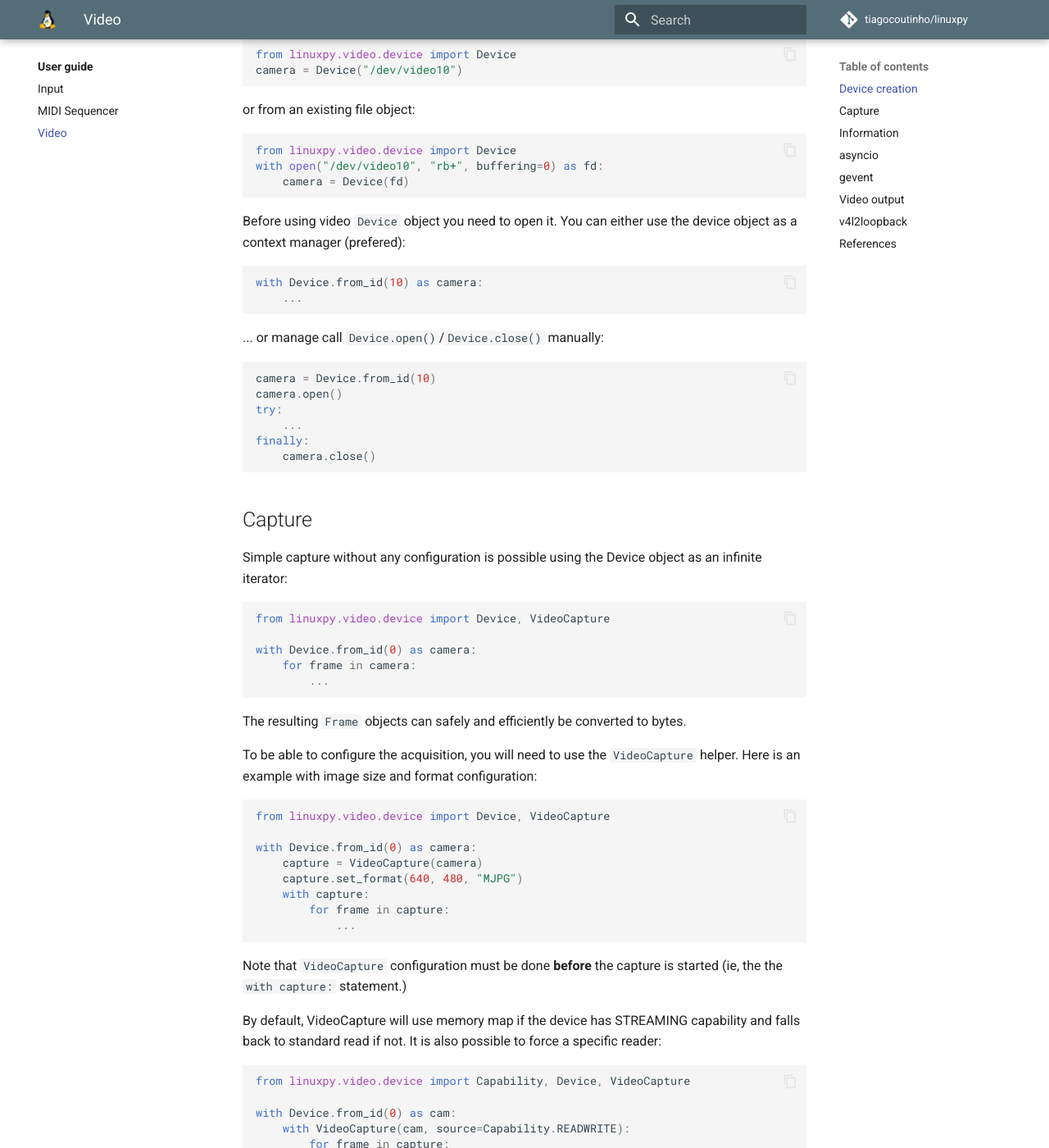
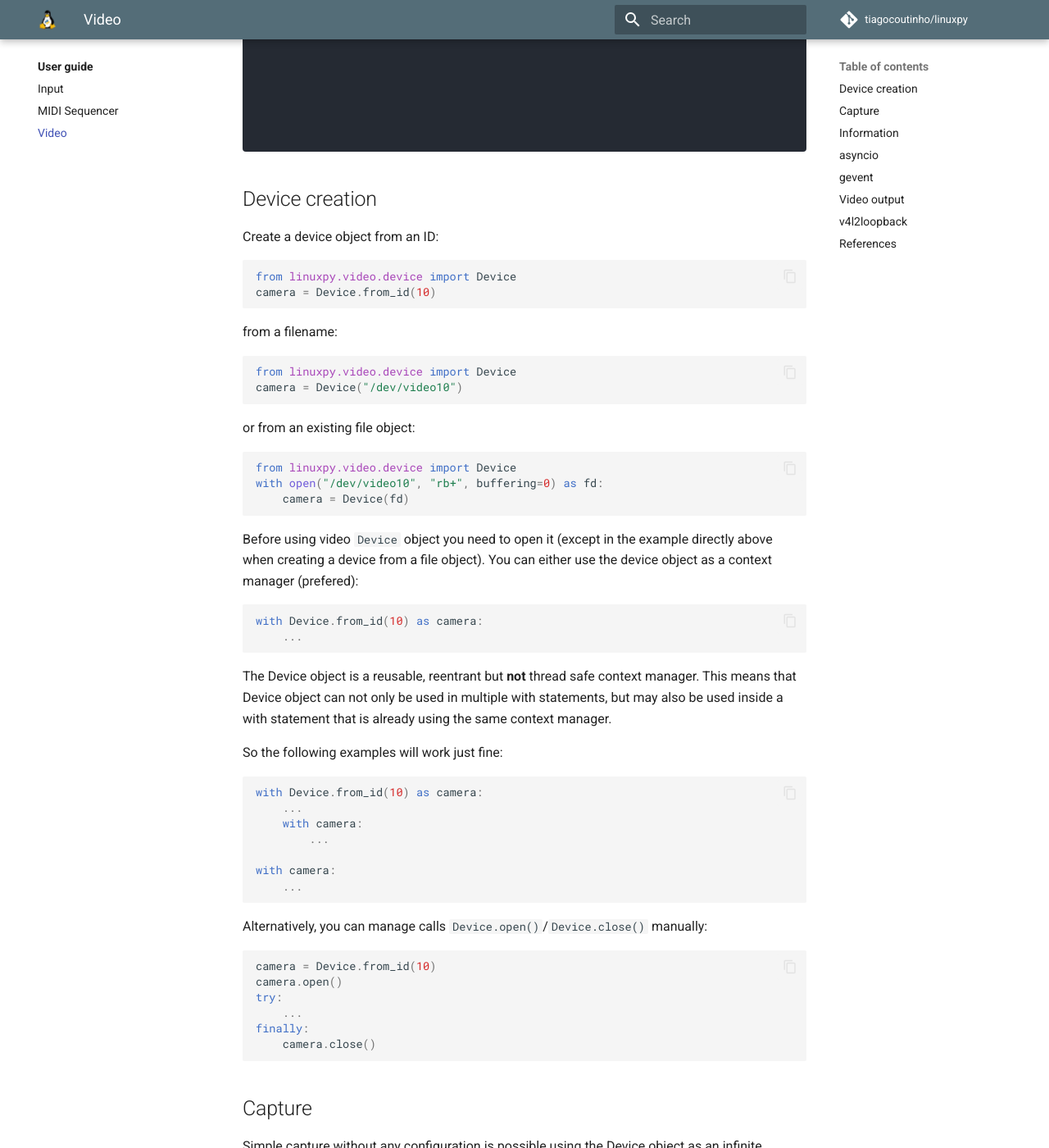
Before and after one commit to tiagocoutinho/linuxpy, an MkDocs documentation site: the page built from docs/user_guide/video.md, in a window 1280 px wide and 1400 px high, scrolled down 1018 px. Shown: the whole window at 82% size. Built offline with MkDocs 1.6.1 and Material for MkDocs 9.7.7, drawn with Linux system fonts in a browser that asks for light colours; comment, search, counter and statistics services are not loaded; some of the changed text lies outside the part shown.

Commit message:
Add video demo

````diff
--- a/docs/user_guide/video.md
+++ b/docs/user_guide/video.md
@@ -48,7 +50,8 @@ with open("/dev/video10", "rb+", buffering=0) as fd:
     camera = Device(fd)
 ```
 
-Before using video `Device` object you need to open it.
+Before using video `Device` object you need to open it (except in the
+example directly above when creating a device from a file object).
 You can either use the device object as a context manager (prefered):
 
 ```python
@@ -56,7 +59,25 @@ with Device.from_id(10) as camera:
     ...
 ```
 
-... or manage call `Device.open()`/`Device.close()` manually:
+The Device object is a reusable, reentrant but **not** thread safe context
+manager. This means that Device object can not only be used in multiple with
+statements, but may also be used inside a with statement that is already
+using the same context manager.
+
+So the following examples will work just fine:
+
+```python
+with Device.from_id(10) as camera:
+    ...
+    with camera:
+        ...
+
+with camera:
+    ...
+```
+
+
+Alternatively, you can manage calls `Device.open()`/`Device.close()` manually:
 
 ```python
 
````
Also changed, not shown: other parts of docs/user_guide/video.md (+3 -1 lines), docs/user_guide/video.svg (added), 1 other file.
